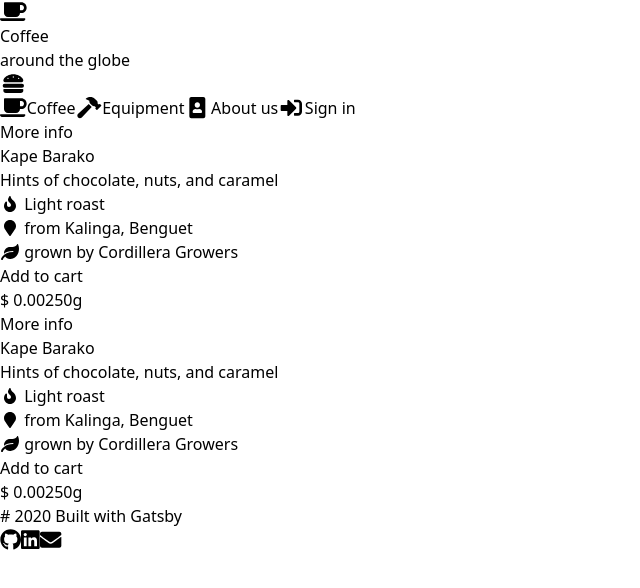
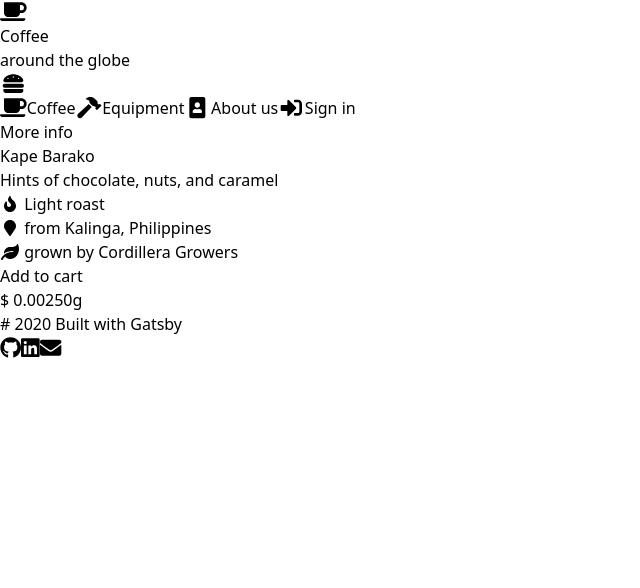
Before and after one commit to imalbert/fake-coffee, a Gatsby site in the folder packages/www/: page /coffees in a window 1280 px wide. Shown: the whole page, without its empty margins (0-640 px from the left). Built offline with nearby package versions, Linux system fonts and the light colour scheme; Gatsby itself is replaced by a stand-in of ours.

Commit message:
www: Attach src/data/coffee files to /coffees

```diff
--- a/packages/www/gatsby-config.js
+++ b/packages/www/gatsby-config.js
@@ -9,8 +9,8 @@ module.exports = {
     {
       resolve: `gatsby-source-filesystem`,
       options: {
-        name: `images`,
-        path: `${__dirname}/src/images`,
+        name: `src`,
+        path: `${__dirname}/src/data`,
       },
     },
     `gatsby-transformer-remark`,
--- /dev/null
+++ b/packages/www/src/data/coffee/Barako.md
@@ -0,0 +1,9 @@
+---
+title: "Kape Barako"
+taste: "Hints of chocolate, nuts, and caramel"
+roast: "Light"
+origin: "Kalinga, Philippines"
+grown: "Cordillera Growers"
+price: "$ 0.00"
+weight: "250g"
+---
--- a/packages/www/src/pages/coffees.js
+++ b/packages/www/src/pages/coffees.js
@@ -1,31 +1,41 @@
 import React from "react"
+import { useStaticQuery, graphql } from "gatsby"
 
 import PageLayout from "../components/layout/subpage-layout"
 import CoffeeCard from "../components/card/coffee-card"
 
 const Coffees = () => {
+  const data = useStaticQuery(graphql`
+    query Cofees {
+      allMarkdownRemark {
+        edges {
+          node {
+            frontmatter {
+              title
+              taste
+              roast
+              origin
+              grown
+              price
+              weight
+            }
+          }
+        }
+      }
+    }
+  `)
+  const coffees = data.allMarkdownRemark.edges.map(edge => ({
+    ...edge.node.frontmatter,
+    id: edge.id,
+  }))
+
   return (
     <PageLayout>
       <section className="container mx-auto">
         <div className="grid gap-8 sm:gap-4 grid-cols-1 sm:grid-cols-2 lg:grid-cols-4">
-          <CoffeeCard
-            title="Kape Barako"
-            taste="Hints of chocolate, nuts, and caramel"
-            roast="Light"
-            origin="Kalinga, Benguet"
-            grown="Cordillera Growers"
-            price="$ 0.00"
-            weight="250g"
-          />
-          <CoffeeCard
-            title="Kape Barako"
-            taste="Hints of chocolate, nuts, and caramel"
-            roast="Light"
-            origin="Kalinga, Benguet"
-            grown="Cordillera Growers"
-            price="$ 0.00"
-            weight="250g"
-          />
+          {coffees.map(coffee => (
+            <CoffeeCard key={coffee.id} {...coffee} />
+          ))}
         </div>
       </section>
 
```
Also changed, not shown: packages/www/src/components/card/coffee-card.js (+10 -1 lines).
